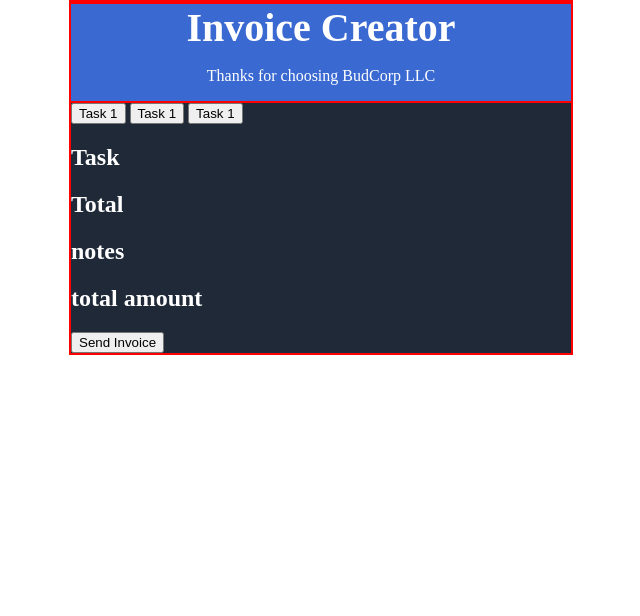
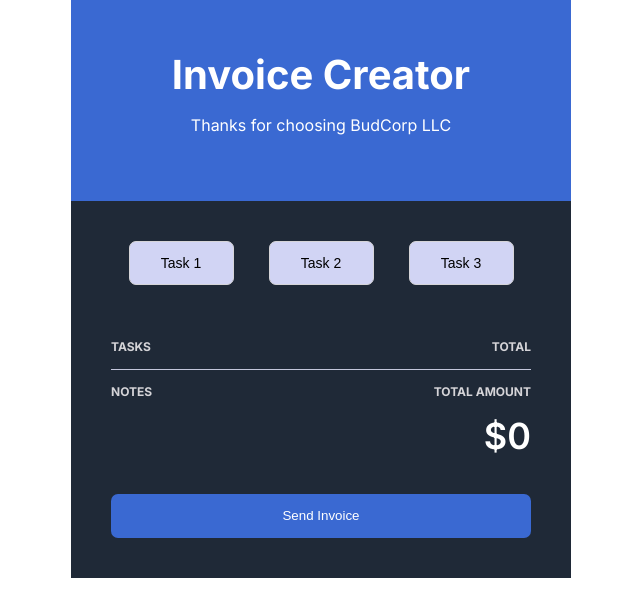
Before and after one commit to brianbud/invoice-creator, a website built with Vite: page index.html in a window 1280 px wide. Shown: the whole page, without its empty margins (319-959 px from the left). Built offline with nearby package versions, Linux system fonts and the light colour scheme.

Commit message:
layout and colors added

```diff
--- a/index.css
+++ b/index.css
@@ -1,6 +1,7 @@
 html, body {
     margin: 0;
     padding: 0;
+    font-family: 'Inter', sans-serif;
 }
 
 main {
@@ -9,12 +10,11 @@
     align-items: center;
     flex-direction: column;
     max-width: 500px;
-    border: 2px solid red;
     margin: auto;
 }
 
 header {
-    border: 2px solid red;
+    padding: 50px 0;
     width: 500px;
     text-align: center;
     background-color: #3A69D2;
@@ -27,7 +27,62 @@
     color:#FFFFFF;
 }
 
+.info {
+    padding: 40px;;
+}
+
 h1 {
     font-size: 40px;
     margin: 0;
 }
+
+.tasks-options {
+    display: flex;
+    justify-content: space-around;
+}
+
+.tasks-options > button {
+    width: 25%;
+    font-weight: 500;
+    font-size: 14px;
+    background-color: #D1D4F4;
+    border: 1px solid #D5D4D8;
+    border-radius: 7px;
+    padding: 9px 13px;
+    height: 44px;
+    margin-bottom: 40px;
+
+}
+
+.send-invoice-btn {
+    color: #FFFFFF;
+    background-color: #3A69D2;
+    width: 100%;
+    height: 44px;
+    padding: 9px 17px;
+    border-radius: 7px;
+    border: none;
+    line-height: 24px;
+    font-weight: 500;
+}
+
+.tasks-selected, .total {
+    color:#D5D4D8;
+    font-size: 12px;
+    font-weight: 700;
+    display: flex;
+    justify-content: space-between;
+    line-height: 20px;
+}
+
+.total {
+    border-top: 1px solid #C3C6DB;
+}
+
+.total-amount {
+    font-weight: 600;
+    font-size: 36px;
+    display: flex;
+    justify-content: end;
+    margin-top: 0;
+}
--- a/index.html
+++ b/index.html
@@ -5,6 +5,12 @@
     <meta http-equiv="X-UA-Compatible" content="IE=edge" />
     <meta name="viewport" content="width=device-width, initial-scale=1.0" />
     <title>Invoice Creator</title>
+    <link rel="preconnect" href="https://fonts.googleapis.com" />
+    <link rel="preconnect" href="https://fonts.gstatic.com" crossorigin />
+    <link
+      href="https://fonts.googleapis.com/css2?family=Inter:wght@400;500;600;700;800&display=swap"
+      rel="stylesheet"
+    />
     <link rel="stylesheet" href="index.css" />
   </head>
   <body>
@@ -14,22 +20,23 @@
         <p>Thanks for choosing BudCorp LLC</p>
       </header>
       <section>
+        <div class="info">
           <div class="tasks-options">
             <button>Task 1</button>
-          <button>Task 1</button>
-          <button>Task 1</button>
+            <button>Task 2</button>
+            <button>Task 3</button>
           </div>
           <div class="tasks-selected">
-          <h2>Task</h2>
-          <h2>Total</h2>
+            <p>TASKS</p>
+            <p>TOTAL</p>
           </div>
           <div class="total">
-          <h2>notes</h2>
-          <h2>total amount</h2>
+            <p>NOTES</p>
+            <p>TOTAL AMOUNT</p>
           </div>
-      </section>
-      <section>
-        <button>Send Invoice</button>
+          <p class="total-amount">$0</p>
+          <button class="send-invoice-btn">Send Invoice</button>
+        </div>
       </section>
     </main>
     <script src="index.js" type="module"></script>
```
Also changed, not shown: images/progress-screenshots/progress4.png (added). Lines whose indentation alone changed are shown as unchanged.
